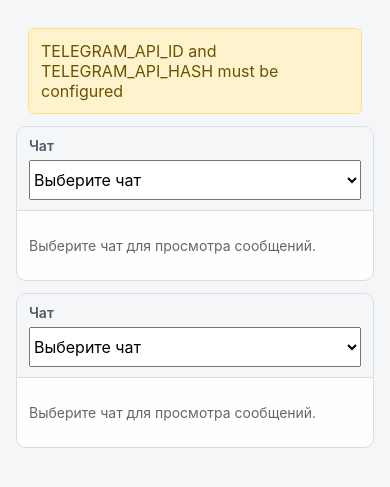
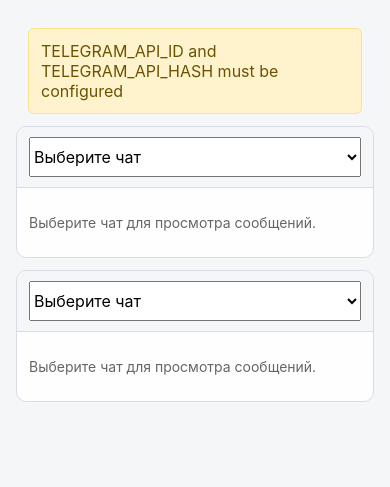
Before and after one commit to sawrus/telegram_inbox_for_legacy_devices, a Flask app: page / in a window 390 px wide. Shown: the top 487 px of the page. Run offline with Flask 3, Linux system fonts and the light colour scheme.

Commit message:
Hide dual-chat selector label and cap width

```diff
--- a/app/static/style.css
+++ b/app/static/style.css
@@ -64,23 +64,15 @@ body {
     gap: 10px;
     margin: 0;
 }
-.chat-selector-label {
-    color: #4d5968;
-    font-size: 14px;
-    font-weight: 600;
-    white-space: nowrap;
-}
 .chat-selector select,
 .chat-selector button {
     box-sizing: border-box;
     font: inherit;
     min-height: 40px;
 }
-.chat-selector select {
-    -webkit-box-flex: 1;
-    -webkit-flex: 1 1 auto;
-    flex: 1 1 auto;
-    width: auto;
+.chat-selector-input {
+    width: 100%;
+    max-width: 300px;
 }
 .chat-list, .message-list {
     padding-left: 0;
@@ -167,11 +159,8 @@ a {
     .chat-selector {
         display: block;
     }
-    .chat-selector-label {
-        display: block;
-        margin-bottom: 6px;
-    }
-    .chat-selector select {
+    .chat-selector-input {
         width: 100%;
+        max-width: none;
     }
 }
--- a/app/templates/chats.html
+++ b/app/templates/chats.html
@@ -8,8 +8,7 @@
     <div class="chat-pane-toolbar">
         <form class="chat-selector js-autosubmit" method="get" action="{{ url_for('main.index') }}">
             <input type="hidden" name="{{ other_pane.name }}_chat_id" value="{{ other_pane.selected_chat_id }}">
-            <label class="chat-selector-label" for="{{ pane.name }}_chat_id">Чат</label>
-            <select id="{{ pane.name }}_chat_id" name="{{ pane.name }}_chat_id">
+            <select id="{{ pane.name }}_chat_id" name="{{ pane.name }}_chat_id" class="chat-selector-input" aria-label="Выбор чата">
                 <option value="">Выберите чат</option>
                 {% for chat in pane.chats %}
                     <option value="{{ chat.id }}"{% if chat.id == pane.selected_chat_id %} selected{% endif %}>{{ chat.title }}</option>
```
Also changed, not shown: CHANGELOG.md, docs/dual-chat/README.md.
